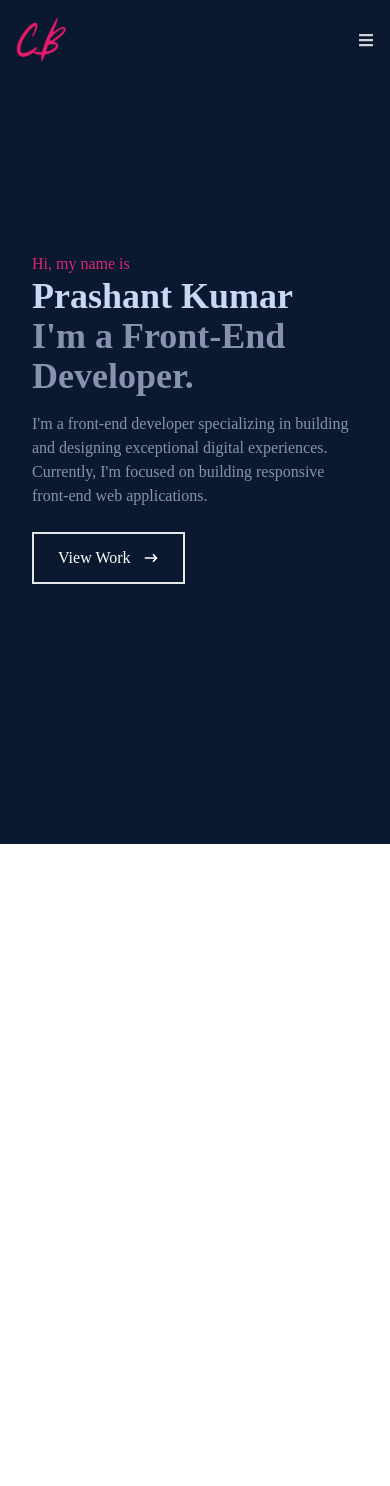
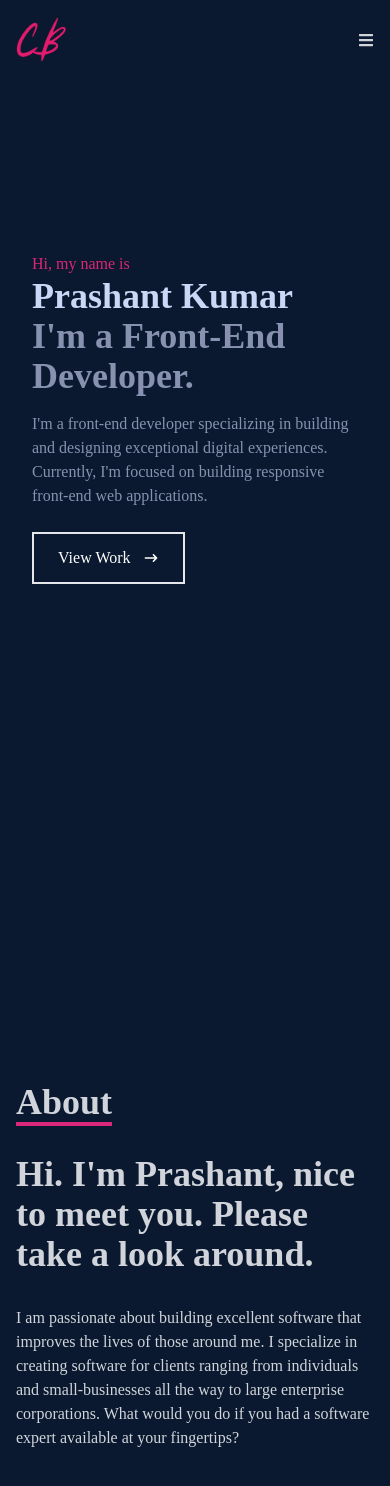
Before and after one commit to psant-kr/react-portfolio-website, a React (Create React App) app: page / in a window 390 px wide. Shown: the top 1486 px of the page. Before the commit the page ends 844 px from the top, so only its background shows below. Built offline with nearby package versions, Linux system fonts and the light colour scheme.

Commit message:
about section completed with responsive

```diff
--- a/src/App.js
+++ b/src/App.js
@@ -1,11 +1,13 @@
+import About from "./components/About";
 import Home from "./components/Home";
 import Navbar from "./components/Navbar";
 
 function App() {
   return (
     <div>
-     <Navbar/>
-     <Home/>
+      <Navbar />
+      <Home />
+      <About />
     </div>
   );
 }
--- /dev/null
+++ b/src/components/About.jsx
@@ -0,0 +1,34 @@
+import React from 'react'
+
+const About = () => {
+    return (
+        <div name='about' className='w-full h-screen bg-[#0a192f] text-gray-300'>
+            <div className='flex flex-col justify-center items-center w-full h-full'>
+                <div className='max-w-[1000px] w-full  grid grid-cols-2 gap-8'>
+                    <div className='sm:text-right pb-8 pl-4'>
+                        <p className='text-4xl font-bold inline border-b-4 border-pink-600 '>
+                            About
+                        </p>
+                    </div>
+                    <div></div>
+                </div>
+                <div className='max-w-[1000px] w-full grid sm:grid-cols-2 gap-8 px-4'>
+                    <div className='sm:text-right text-4xl font-bold'>
+                        <p>Hi. I'm Prashant, nice to meet you. Please take a look around.</p>
+                    </div>
+                    <div>
+                        <p>I am passionate about building excellent
+                            software that improves the lives of those around me.
+                            I specialize in creating software for clients ranging
+                            from individuals and small-businesses all the way to large enterprise corporations.
+                            What would you do if you had a software expert available
+                            at your fingertips?
+                        </p>
+                    </div>
+                </div>
+            </div>
+        </div>
+    )
+}
+
+export default About
--- a/src/components/Home.jsx
+++ b/src/components/Home.jsx
@@ -3,7 +3,7 @@
 
 const Home = () => {
   return (
-    <div name='name' className='w-full h-screen bg-[#0a192f]'>
+    <div name='home' className='w-full h-screen bg-[#0a192f]'>
 
       {/* Container */}
       <div className='max-w-[1000px] mx-auto px-8 flex flex-col justify-center h-full'>
```
